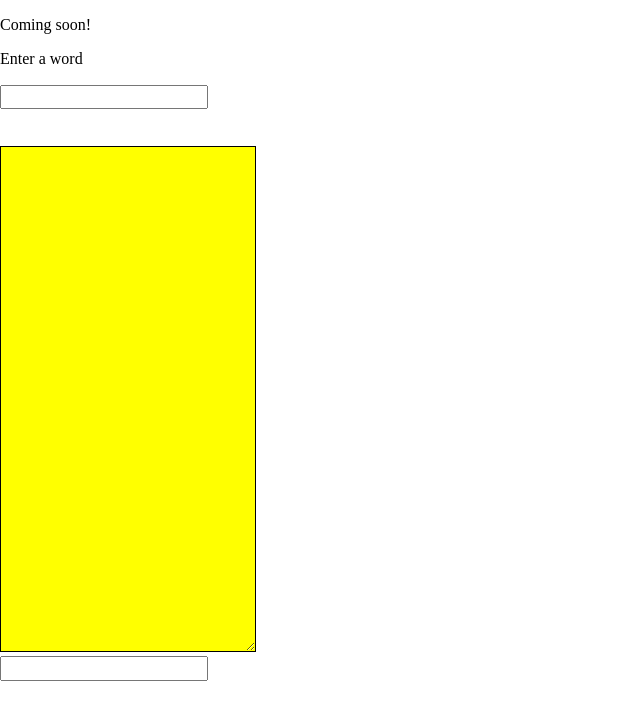
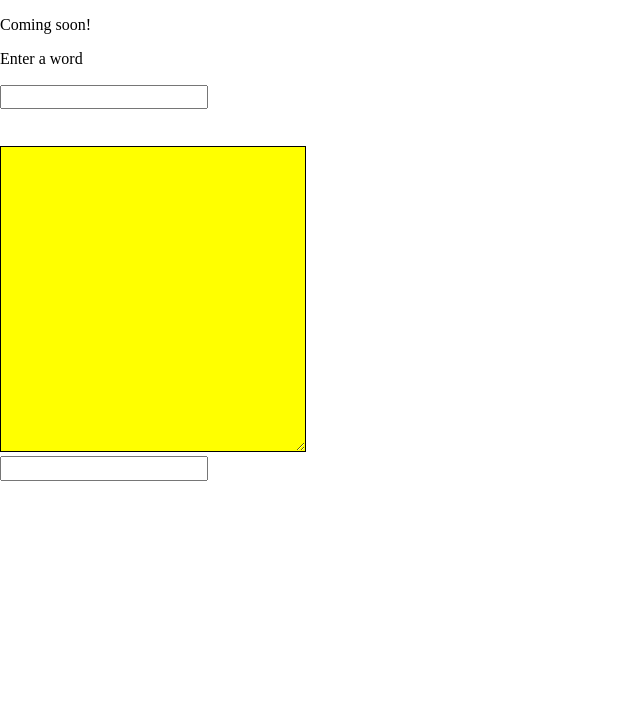
Before and after one commit to mebartsch/mebartsch.github.io, a Jekyll site: the page projects/Dollar-Word/index.html, which Jekyll copies as it is, in a window 1280 px wide. Shown: the top 720 px of the page, without its empty margins (0-640 px from the left). Built offline with Jekyll 4.4.1, drawn with Linux system fonts in a browser that asks for light colours; nearby versions of some CDN libraries; library files that are not in the unit come from our copies.

Commit message:
Update index.html

```diff
--- a/projects/Dollar-Word/index.html
+++ b/projects/Dollar-Word/index.html
@@ -11,8 +11,8 @@
 <style type="text/css">
 
 	textarea {
- 	width: 250px;
- 	height: 500px;
+ 	width: 300px;
+ 	height: 300px;
  	background-color: yellow;
  	font-size: 1em;
  	font-weight: bold;
```
